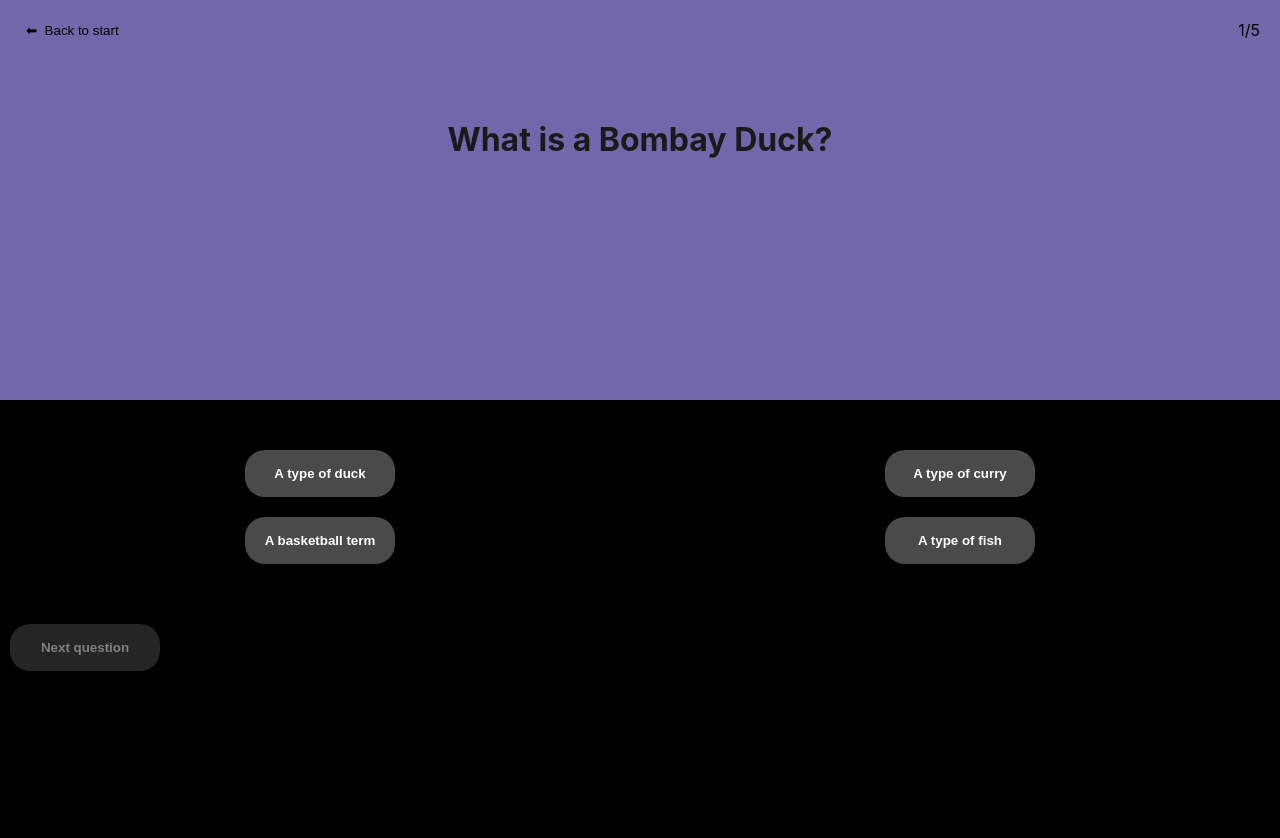
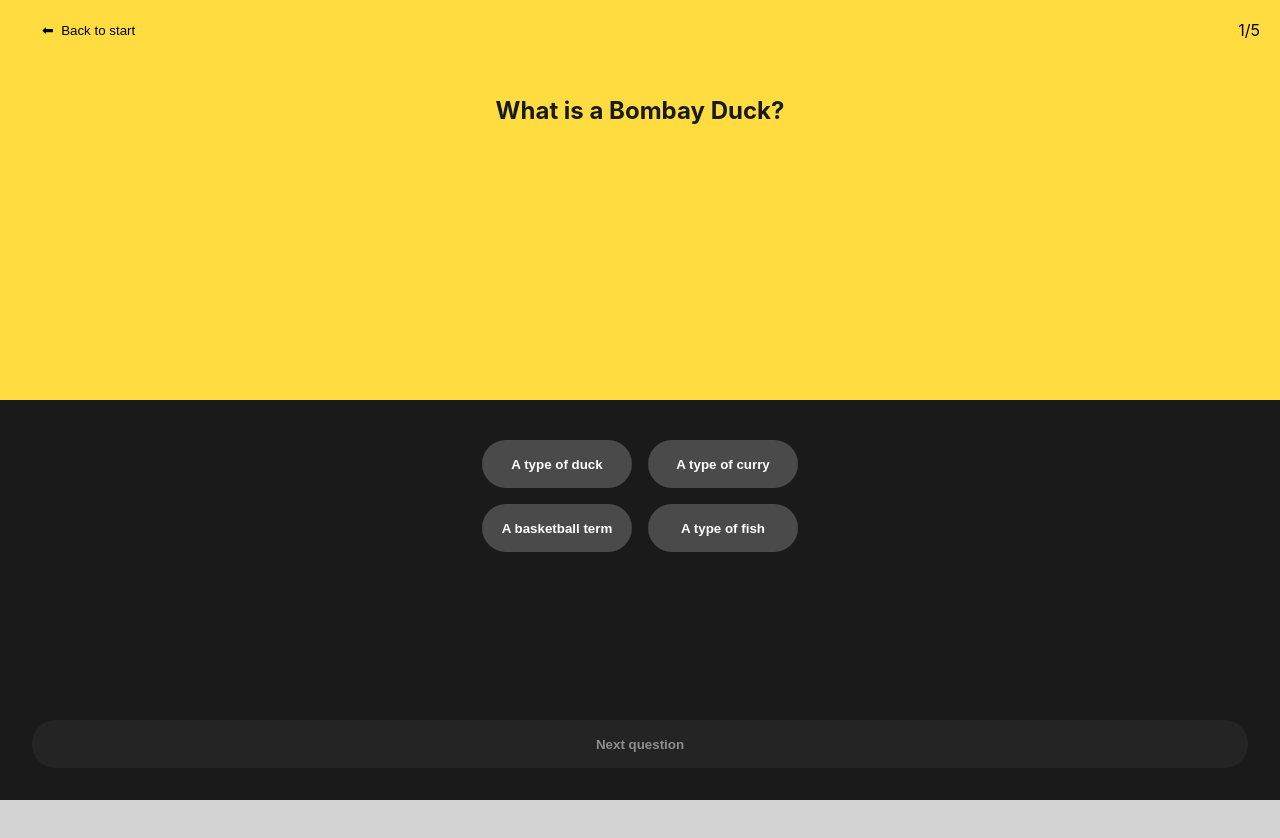
Before and after one commit to Technigo/project-redux-quiz-old, a React (Create React App) app: page / in a window 1280 px wide. After the commit the page ends 800 px from the top, so only its background shows below. Built offline with nearby package versions, Linux system fonts and the light colour scheme.

Commit message:
styling summary

```diff
--- a/src/components/CurrentQuestion.js
+++ b/src/components/CurrentQuestion.js
@@ -76,7 +76,7 @@ export const CurrentQuestion = () => {
             <button
               disabled={!answer}
               type='button'
-              className={!answer ? 'disable-btn' : 'next-button'}
+              className={!answer ? 'disable-next-btn' : 'next-button'}
               onClick={() => {
                 dispatch(quiz.actions.goToNextQuestion())
                 console.log('Right answer?:', store.answers[0].isCorrect)
--- a/src/components/Summary.js
+++ b/src/components/Summary.js
@@ -9,8 +9,8 @@ export const Summary = () => {
   const storeAnswer = useSelector((state) => state.quiz.answers)
   console.log('summary:', storeAnswer)
 
-  const sQuestion = useSelector((state) => state.quiz.questions)
-  console.log('question;', sQuestion)
+  const storeQuestion = useSelector((state) => state.quiz.questions)
+  console.log('question;', storeQuestion)
 
   return (
     <section className='summary-section'>
@@ -18,24 +18,24 @@ export const Summary = () => {
       {storeAnswer.map((results, index) => (
         <div
           key={results.questionId}
-          style={{ backgroundColor: sQuestion[index].backgroundColor }}
+          style={{ backgroundColor: storeQuestion[index].backgroundColor }}
           className='summary-answer'
         >
-          <h3 className='question-title'>{results.questionId}</h3>
           <div className='text'>
-            <p>{results.question.questionText}</p>
-            <p className='your-answer'>Your answer: {results.answer}</p>
+            <h3 className='question-title'>{results.questionId}<span>{results.question.questionText}</span></h3>
+            <div className='answer-container'>
+              <p className='your-answer'>Your answer: {results.answer}</p>
+                {results.isCorrect ? (
+                  <i className='fas fa-check' />
+                ) : (
+                  <i className='fas fa-times' />
+              )}
           </div>
-          <div className='i-container'>
-            {results.isCorrect ? (
-              <i className='fas fa-check' />
-            ) : (
-              <i className='fas fa-times' />
-            )}
           </div>
+
         </div>
       ))}
-      <div className='restart-button-container'>
+      <div className='restart-btn-container'>
         <RestartBtn />
       </div>
     </section>
--- a/src/index.css
+++ b/src/index.css
@@ -1,3 +1,7 @@
+* {
+  box-sizing: border-box;
+}
+
 body {
   margin: 0;
   font-family: -apple-system, BlinkMacSystemFont, 'Segoe UI', 'Roboto', 'Oxygen',
@@ -5,7 +9,7 @@ body {
     sans-serif;
   -webkit-font-smoothing: antialiased;
   -moz-osx-font-smoothing: grayscale;
-  background-color: black;
+  background-color: #d3d3d3;
   color: black;
 }
 
@@ -28,9 +32,10 @@ code {
 
 h1 {
   text-align: center;
-  margin: 40px 0;
+  margin: 1rem 0;
   color: #1a1a1a;
   padding: 20px;
+  font-size: 1.5rem;
 }
 
 .restart-btn {
@@ -40,27 +45,38 @@ h1 {
 }
 
 .restart-btn-container {
-  background-color: rgb(216, 216, 216);
-  padding: 12px;
+  background-color: #ffff;
+  /* padding: 12px; */
+  height: 48px;
   display: inline-block;
   border: none;
-  border-radius: 20px;
-  width: 150px;
+  border-radius: 24px;
+  width: 343px;
   display: flex;
   justify-content: center;
   align-items: center;
-  margin-top: 20px;
+  align-self: center;
+  margin: 1rem 0;
 }
 
 .options-container {
   display: grid;
   grid-template-columns: repeat(2, 1fr);
+  gap: 1rem;
   margin: 40px auto;
   justify-items: center;
 }
 
 .button-container {
   height: 50vh;
+  display: flex;
+  flex-direction: column;
+  justify-content: space-between;
+  padding-bottom: 2rem;
+  padding-left: 2rem;
+  padding-right: 2rem;
+  background-color: #1a1a1a;
+
 }
 
 .option-btn,
@@ -70,10 +86,9 @@ h1 {
   color: #fff;
   font-weight: 700;
   border: none;
-  border-radius: 20px;
-  padding: 16px 10px;
+  border-radius: 24px;
+  height: 48px;
   width: 150px;
-  margin: 10px;
   cursor: pointer;
 }
 
@@ -88,50 +103,79 @@ h1 {
   cursor: not-allowed;
 }
 
+.disable-next-btn {
+  opacity: 50%;
+  cursor: not-allowed;
+  background-color: rgb(47, 47, 47);
+  color: #fff;
+  display: block;
+  margin: 0 auto;
+  width: 100%;
+  font-weight: 700;
+  border: none;
+  border-radius: 24px;
+  height: 48px;
+  /* padding: 16px 10px; */
+
+}
+
 .next-button {
   background-color: rgb(47, 47, 47);
   display: block;
   margin: 0 auto;
-  width: 200px;
+  width: 100%;
 }
 
 .summary-section {
   display: flex;
   flex-direction: column;
-  align-items: center;
+  /* align-items: center; */
+}
+
+span {
+  font-size: 14px;
+  margin-left: 1rem;
 }
 
 .summary-answer {
   width: 100%;
   margin: 0 auto;
   display: flex;
-  justify-content: center;
+  padding: 1rem;
 }
 
 .text {
-  width: 80%;
-  display: flex;
+  width: 100%;
+  /* display: flex;
   flex-direction: column;
-  max-width: 1000px;
+  max-width: 1000px; */
 }
 
 .question-title {
-  padding: 20px 20px 20px 0;
   font-size: 25px;
+  margin-top: 0;
 }
 
 .your-answer {
-  font-size: 18;
+  font-size: 1.5rem;
+  margin: 0;
 }
 
-.i-container {
+.answer-container {
+  display: flex;
+  flex-direction: row;
+  align-items: center;
+  justify-content: space-between;
+}
+
+/* .i-container {
   font-size: 25px;
   display: flex;
   align-items: flex-end;
   margin-bottom: 16px;
-}
+} */
 
 .summary-result {
-  background-color: lightgrey;
   width: 100%;
+  padding: 1rem;
 }
--- a/src/reducers/quiz.js
+++ b/src/reducers/quiz.js
@@ -12,7 +12,7 @@ const questions = [
       'A type of fish',
     ],
     correctAnswerIndex: 3,
-    backgroundColor: '#6F69AC',
+    backgroundColor: '#FFDD40',
   },
   {
     id: 2,
@@ -20,7 +20,7 @@ const questions = [
       'In New Zealand what is it illegal to fly in a hot air balloon with?',
     options: ['A dog', 'A bicycle', 'A violin', 'A rooster'],
     correctAnswerIndex: 3,
-    backgroundColor: '#95DAC1',
+    backgroundColor: '#9EDB7E',
   },
   {
     id: 3,
@@ -28,14 +28,14 @@ const questions = [
       'If you dug a hole through the center of the Earth from Wellington, New Zealand, in which European country would you emerge?',
     options: ['Germany', 'Spain', 'France', 'Poland'],
     correctAnswerIndex: 1,
-    backgroundColor: '#FFEBA1',
+    backgroundColor: '#F9BAEF',
   },
   {
     id: 4,
     questionText: 'What are you afraid of if you are Syngenesophobic?',
     options: ['Syringes', 'Genetically modified crops', 'Relatives', 'Snakes'],
     correctAnswerIndex: 2,
-    backgroundColor: '#FD6F96',
+    backgroundColor: '#94ECEC',
   },
   {
     id: 5,
@@ -43,7 +43,7 @@ const questions = [
       'The world’s first game of ice hockey was played with a puck made from which material?',
     options: ['Stone', 'Ice', 'Cow manure', 'Wood'],
     correctAnswerIndex: 2,
-    backgroundColor: '#FFAB4C',
+    backgroundColor: '#FFCECE',
   },
 ]
 
```
